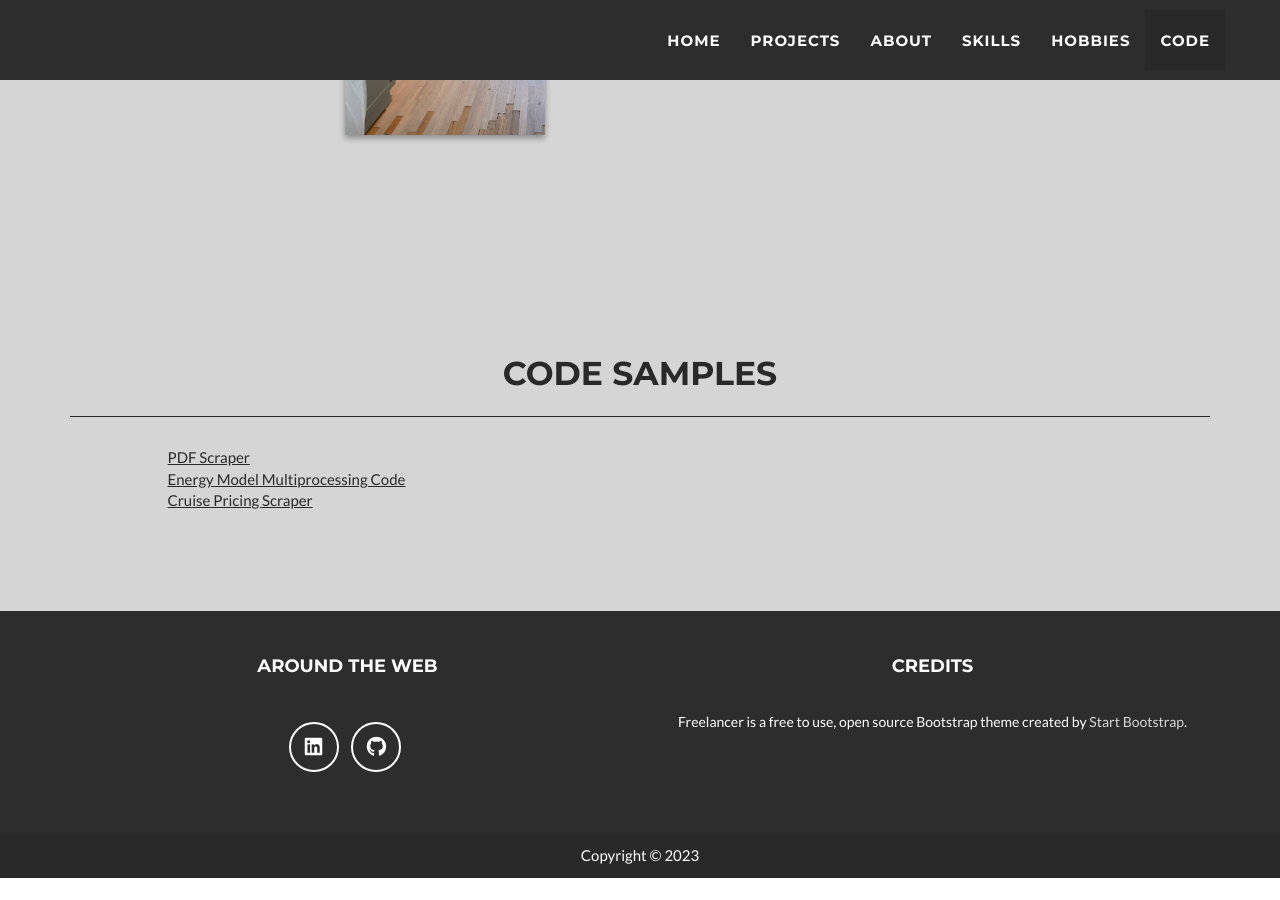
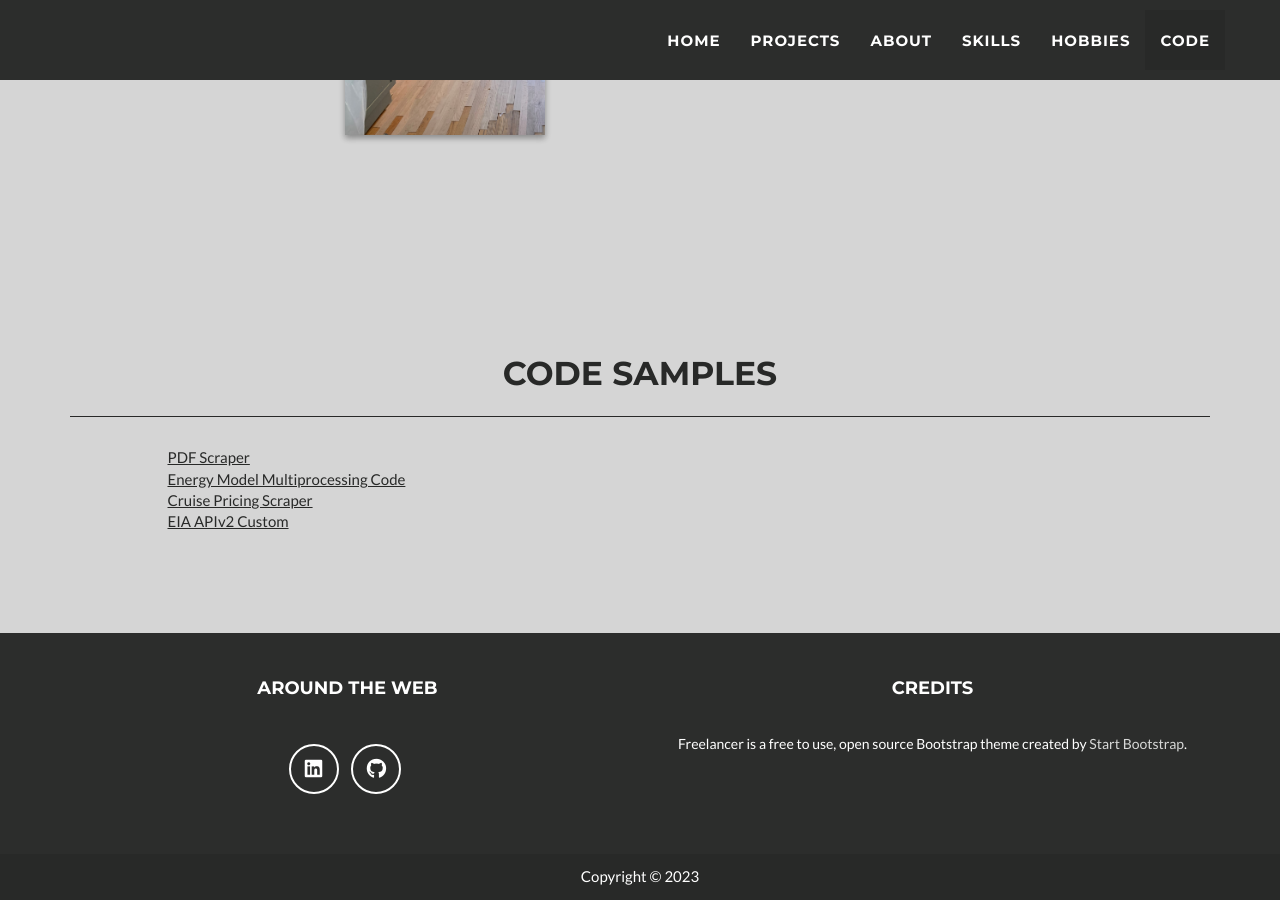
Before and after one commit to brf217/brf217.github.io, a Jekyll site: the page built from _posts/2014-07-13-project-6.markdown, in a window 1280 px wide and 900 px high, scrolled down 3887 px. Built offline with Jekyll 4.4.1, drawn with Linux system fonts in a browser that asks for light colours; before the commit the page ends 4765 px from its top, so only the background shows below that.

Commit message:
Update code.html

```diff
--- a/_includes/code.html
+++ b/_includes/code.html
@@ -32,6 +32,13 @@
         <div class="col-xs-0 col-sm-1 col-md-1"></div>
       </div>
 
+        <div class="row">
+        <div class="col-xs-0 col-sm-1 col-md-1"></div>
+        <div class="col-xs-12 col-sm-10 col-md-10">
+            <a class = "hobby" href ="https://github.com/brf217/samples/blob/main/eia_api_v2_func.R">EIA APIv2 Custom</a>
+        </div>
+        <div class="col-xs-0 col-sm-1 col-md-1"></div>
+      </div>
 
   </div>
 </section>
```
